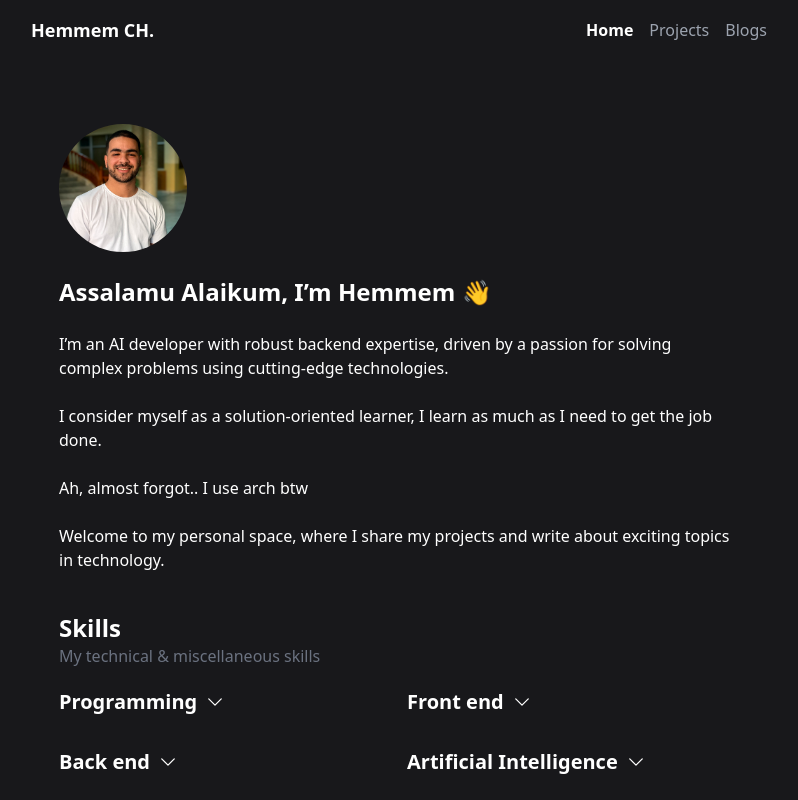
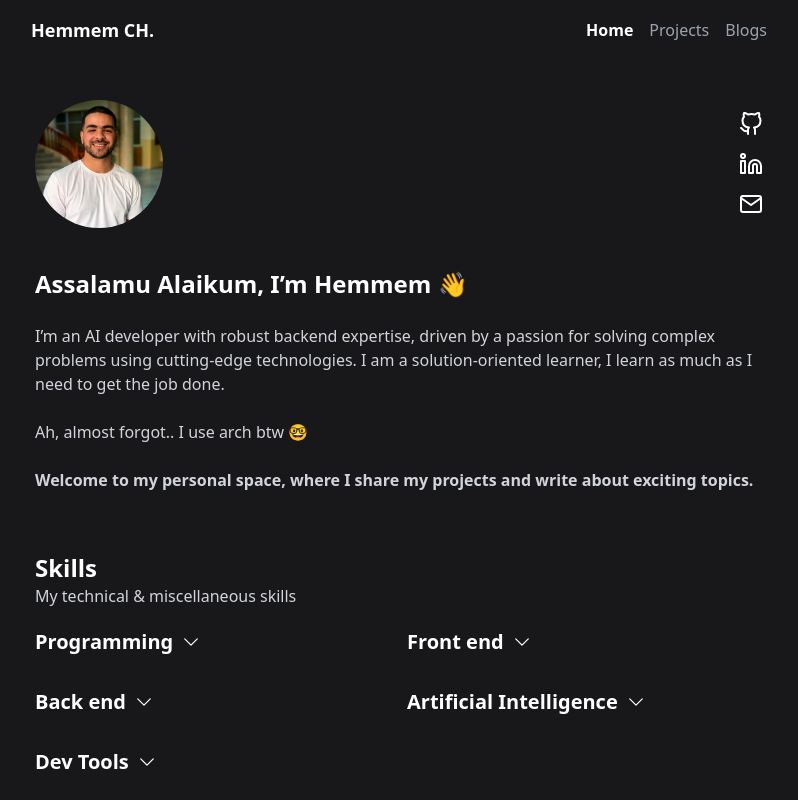
Before and after one commit to 1hemmem/1hemmem-portfolio, a React (Vite) app: page / in a window 1280 px wide. Shown: the top 800 px of the page, without its empty margins (241-1039 px from the left). Built offline with nearby package versions, Linux system fonts and the light colour scheme.

Commit message:
Skills added + Connetc.jsx

```diff
--- a/src/components/AboutMe.jsx
+++ b/src/components/AboutMe.jsx
@@ -1,33 +1,33 @@
+import { Connect } from "../components/Connect";
 import hemmemImage from "../assets/hemmem.jpg";
 export const AboutMe = () => {
   return (
     <div className="pb-10">
-      <section className="flex flex-col items-start">
-        <img
-          src={hemmemImage}
-          loading="lazy"
-          className="rounded-full w-32"
-        ></img>
-        <br />
+      <section className="flex items-center justify-between mb-10">
+        <div>
+          <img src={hemmemImage} loading="lazy" className="rounded-full w-32" />
+        </div>
+        <div className="flex flex-col space-y-4 items-start">
+          <Connect />
+        </div>
       </section>
-
       <h1 className="text-2xl font-bold">Assalamu Alaikum, I’m Hemmem 👋</h1>
       <br />
+      <div className="text-gray-300">
         <p className="text-base font-sans">
           I’m an AI developer with robust backend expertise, driven by a passion
-        for solving complex problems using cutting-edge technologies.
+          for solving complex problems using cutting-edge technologies. I am a
+          solution-oriented learner, I learn as much as I need to get the job
+          done.
           <br />
           <br />
-        I consider myself as a solution-oriented learner, I learn as much as I
-        need to get the job done.
+          Ah, almost forgot.. I use arch btw 🤓
           <br />
           <br />
-        Ah, almost forgot.. I use arch btw
-        <br />
-        <br />
-        Welcome to my personal space, where I share my projects and write about
-        exciting topics in technology.
+          <span className="font-semibold">Welcome to my personal space, where I share my projects and write
+          about exciting topics.</span>
         </p>
+      </div>
     </div>
   );
 };
--- a/src/components/CertificateCard.jsx
+++ b/src/components/CertificateCard.jsx
@@ -6,7 +6,7 @@ export const CertificateCard = (props) => {
   const [isexpanded, changeExpanded] = useState(false);
 
   return (
-    <div className="relative block max-w-xs p-4 m-2 bg-white border border-gray-200 rounded-lg shadow dark:bg-zinc-900 dark:border-gray-700">
+    <div className="relative block max-w-xs p-4  bg-white border border-gray-200 rounded-lg shadow dark:bg-zinc-900 dark:border-gray-700">
       {/* Positioned Icons */}
       <div className="relative h-12">
         {/* Top-right: Link */}
--- a/src/components/Certifications.jsx
+++ b/src/components/Certifications.jsx
@@ -3,11 +3,11 @@ import Specializations from "../data/specializations.json";
 // import Courses from "../data/courses.json"
 export const Certifications = () => {
   return (
-    <div className="">
+    <div className="mb-5 mt-5">
       <h1 className="text-2xl font-bold text-white">My Certifications</h1>
       <section id="Specializations" className="mt-5">
         {/* <h1 className="text-xl font-bold">Specializations</h1 */}
-        <div className="grid grid-cols-1 sm:grid-cols-2 lg:grid-cols-2 gap-0">
+        <div className="grid grid-cols-1 sm:grid-cols-2 lg:grid-cols-2 gap-2">
           {Specializations.map((val, index) => (
             <CertificateCard
               key={val.id || index} // Use a unique identifier if available, or fallback to index
--- /dev/null
+++ b/src/components/Connect.jsx
@@ -0,0 +1,82 @@
+export const Connect = () => {
+  const socialLinks = [
+    {
+      icon: (
+        <svg
+          xmlns="http://www.w3.org/2000/svg"
+          width="24"
+          height="24"
+          viewBox="0 0 24 24"
+          fill="none"
+          stroke="currentColor"
+          strokeWidth="2"
+          strokeLinecap="round"
+          strokeLinejoin="round"
+          className="w-6 h-6 hover:text-gray-300 transition-colors"
+        >
+          <path d="M9 19c-5 1.5-5-2.5-7-3m14 6v-3.87a3.37 3.37 0 0 0-.94-2.61c3.14-.35 6.44-1.54 6.44-7A5.44 5.44 0 0 0 20 4.77 5.07 5.07 0 0 0 19.91 1S18.73.65 16 2.48a13.38 13.38 0 0 0-7 0C6.27.65 5.09 1 5.09 1A5.07 5.07 0 0 0 5 4.77a5.44 5.44 0 0 0-1.5 3.78c0 5.42 3.3 6.61 6.44 7A3.37 3.37 0 0 0 9 18.13V22" />
+        </svg>
+      ),
+      href: "https://github.com/1hemmem",
+      target: "_blank",
+    },
+    {
+      icon: (
+        <svg
+          xmlns="http://www.w3.org/2000/svg"
+          width="24"
+          height="24"
+          viewBox="0 0 24 24"
+          fill="none"
+          stroke="currentColor"
+          strokeWidth="2"
+          strokeLinecap="round"
+          strokeLinejoin="round"
+          className="w-6 h-6 hover:text-blue-400 transition-colors"
+        >
+          <path d="M16 8a6 6 0 0 1 6 6v7h-4v-7a2 2 0 0 0-2-2 2 2 0 0 0-2 2v7h-4v-7a6 6 0 0 1 6-6z" />
+          <rect width="4" height="12" x="2" y="9" />
+          <circle cx="4" cy="4" r="2" />
+        </svg>
+      ),
+      href: "https://www.linkedin.com/in/baha-eddine-hemmem-charen-123231268/",
+      target: "_blank",
+    },
+    {
+      icon: (
+        <svg
+          xmlns="http://www.w3.org/2000/svg"
+          width="24"
+          height="24"
+          viewBox="0 0 24 24"
+          fill="none"
+          stroke="currentColor"
+          strokeWidth="2"
+          strokeLinecap="round"
+          strokeLinejoin="round"
+          className="w-6 h-6 hover:text-red-400 transition-colors"
+        >
+          <path d="M4 4h16c1.1 0 2 .9 2 2v12c0 1.1-.9 2-2 2H4c-1.1 0-2-.9-2-2V6c0-1.1.9-2 2-2z" />
+          <polyline points="22,6 12,13 2,6" />
+        </svg>
+      ),
+      href: "mailto:charenbahaeddinehemmem@gmail.com",
+    },
+  ];
+
+  return (
+    <div className="flex flex-col space-y-4 items-center">
+      {socialLinks.map((link, index) => (
+        <a
+          key={index}
+          href={link.href}
+          target={link.target}
+          rel={link.rel}
+          className="text-white hover:opacity-70 transition-opacity"
+        >
+          {link.icon}
+        </a>
+      ))}
+    </div>
+  );
+};
--- a/src/components/SkillCard.jsx
+++ b/src/components/SkillCard.jsx
@@ -27,18 +27,18 @@ export const SkillCard = (props) => {
           />
         </svg>
       </button>
-      <div className="">
+      <div className="text-gray-300">
       {opened && (
         <>
           {props.Scores.map((val, indx) => (
             <div key={indx}>
               <div className="relative">
                 <span>{val.name}</span>
-                <span className="mb-1 text-base font-medium dark:text-white absolute right-0">
+                <span className="mb-1 text-base font-medium absolute right-0">
                   {val.level}
                 </span>
               </div>
-              <div className="w-full bg-gray-200 rounded-full h-1.5 mb-4 dark:bg-gray-700 left-0">
+              <div className="w-full rounded-full h-1.5 mb-4 dark:bg-gray-700 left-0">
                 <div
                   className="bg-white h-1.5 rounded-full dark:bg-white"
                   style={{ width: val.score }}
--- a/src/components/Skills.jsx
+++ b/src/components/Skills.jsx
@@ -2,10 +2,10 @@ import { SkillCard } from "./SkillCard";
 import skillsdata from "../data/skills.json"
 export const Skills = () => {
   return (
-    <div className="mb-5">
+    <div className="mb-5 mt-5">
         <div className="mb-5">
       <h1 className="text-2xl font-bold text-white">Skills</h1>
-      <p className="text-gray-500">My technical & miscellaneous skills</p>
+      <p className="text-gray-300">My technical & miscellaneous skills</p>
       </div>
       <div className="grid grid-cols-1 sm:grid-cols-2 lg:grid-cols-2 gap-4">
       {skillsdata.map((val,idx)=>(
--- a/src/data/skills.json
+++ b/src/data/skills.json
@@ -93,7 +93,7 @@
                 "score": "70%"
             },
             {
-                "name": "scikit-learn",
+                "name": "Scikit-Learn",
                 "level":"Pro",
                 "score": "85%"
             }
@@ -118,6 +118,11 @@
                 "name": "Docker",
                 "level":"Advanced",
                 "score": "70%"
+            },
+            {
+                "name": "Vim",
+                "level":"Intermediate",
+                "score": "50%"
             }
         ]
     }
--- a/src/pages/Home.jsx
+++ b/src/pages/Home.jsx
@@ -3,7 +3,7 @@ import { Certifications } from "../components/Certifications";
 import { Skills } from "../components/Skills";
 export const Home = () => {
   return (
-    <div className="pt-10 p-1 m-6">
+    <div className="pt-10 p-1">
       {/* About me: Image + Paragraph */}
       <AboutMe/>
       {/* Skills */}
```
Lines whose indentation alone changed are shown as unchanged.
